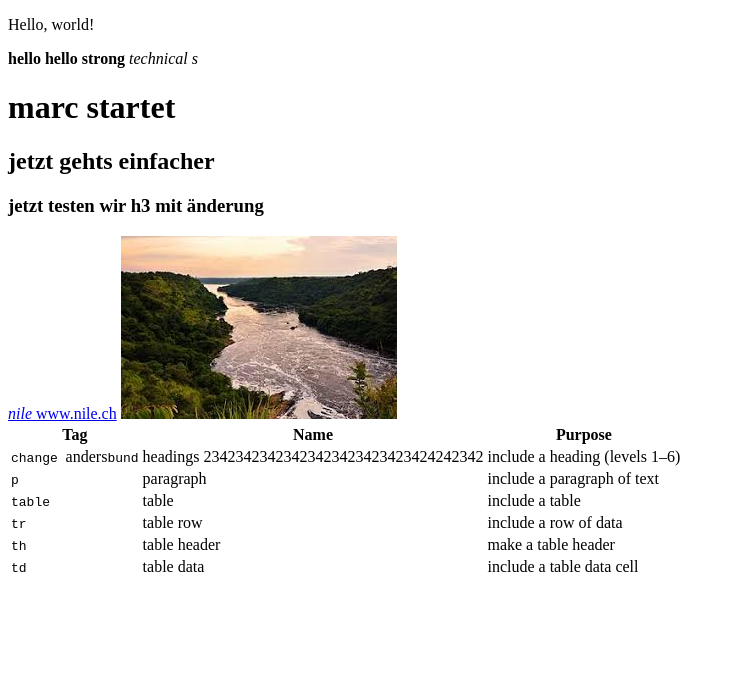
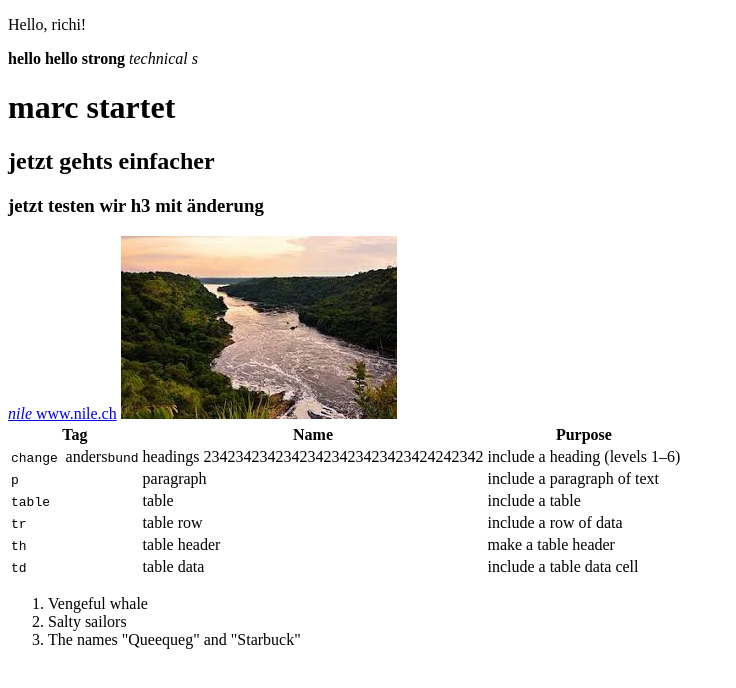
Before and after one commit to Gordonswitzerland/sample_website, a plain HTML site: page index.html in a window 1280 px wide. Shown: the whole page, without its empty margins (0-736 px from the left). Drawn offline with Linux system fonts and the light colour scheme; files whose address does not match are found by name.

Commit message:
Hallo Richi

```diff
--- a/index.html
+++ b/index.html
@@ -5,7 +5,7 @@
     <meta charset="utf-8">
   </head>
   <body>
-    <p>Hello, world!</p>
+    <p>Hello, richi!</p>
     <b>hello hello </b>
     <strong>strong</strong>
     <em>technical s</em>
@@ -53,5 +53,10 @@
         <td>include a table data cell</td>
       </tr>
     </table>
+    <ol>
+  <li>Vengeful whale</li>
+  <li>Salty sailors</li>
+  <li>The names "Queequeg" and "Starbuck"</li>
+</ol>
    </body>
 </html>
```
